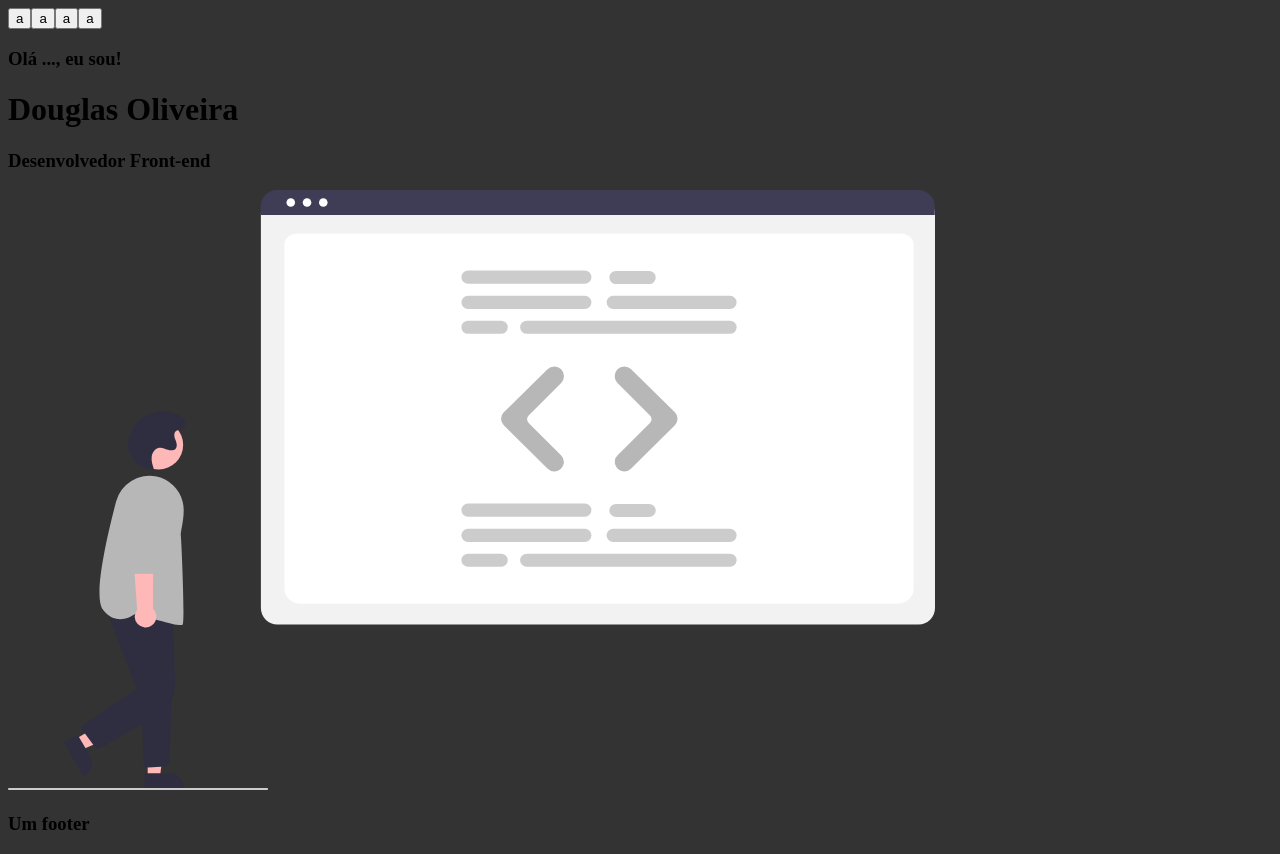
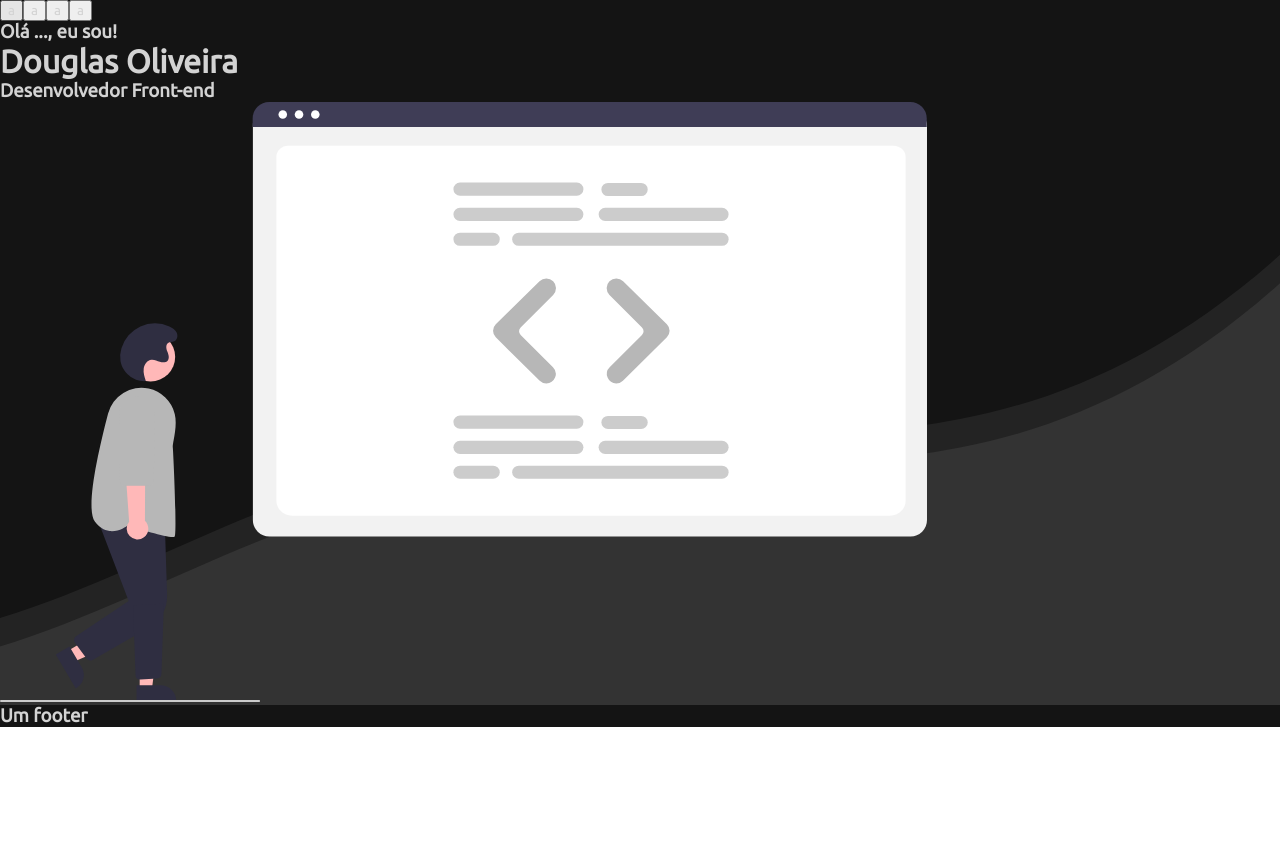
Before and after one commit to Doug77/portfolio-project, a React (Create React App) app in the folder portfolio/: page / in a window 1280 px wide. After the commit the page ends 800 px from the top, so only its background shows below. Built offline with nearby package versions, Linux system fonts and the light colour scheme; the HTML template or start-up script is replaced by a standard one.

Commit message:
iniciando estilizaçao

```diff
--- a/portfolio/src/App.css
+++ b/portfolio/src/App.css
@@ -1,3 +1,7 @@
-body {
-  background-color: #333333;
+@import url('https://fonts.googleapis.com/css2?family=Ubuntu:wght@300;400&display=swap');
+
+* {
+  margin: 0;
+  color: lightgray;
+  font-family: 'Ubuntu', sans-serif;
 }
--- /dev/null
+++ b/portfolio/src/components/footer/Footer.css
@@ -0,0 +1,3 @@
+footer {
+  background-color: #141414;
+}
--- a/portfolio/src/components/footer/Footer.jsx
+++ b/portfolio/src/components/footer/Footer.jsx
@@ -1,9 +1,10 @@
 import React from 'react';
+import './Footer.css';
 
 export default function Footer() {
   return (
-    <div>
+    <footer>
       <h3>Um footer</h3>
-    </div>
+    </footer>
   );
 }
--- /dev/null
+++ b/portfolio/src/components/header/Header.css
@@ -0,0 +1,3 @@
+header {
+  background-color: #141414;
+}
--- a/portfolio/src/components/header/Header.jsx
+++ b/portfolio/src/components/header/Header.jsx
@@ -1,4 +1,5 @@
 import React from 'react';
+import './Header.css';
 
 export default function Header() {
   return (
--- a/portfolio/src/components/mainPage/Main.css
+++ b/portfolio/src/components/mainPage/Main.css
@@ -1,3 +1,12 @@
-main {
-  background-color: #333333;
+.main-page {
+  background-image: url('../../img/background/Sem_titulo-1.svg');
+  background-repeat: no-repeat;
+  background-size: cover;
+  background-position: center center;
 }
+
+.caixa {
+  width: 250px;
+  height: 250px;
+  background-color: rgba(255, 0, 0, 0.39);
+}
--- a/portfolio/src/components/mainPage/MainPage.jsx
+++ b/portfolio/src/components/mainPage/MainPage.jsx
@@ -5,7 +5,7 @@ import developerImg from '../../img/icon/developer.svg';
 
 export default function MainPage() {
   return (
-    <main>
+    <main className="main-page">
       <div>
         <h3>Olá ..., eu sou!</h3>
         <h1>Douglas Oliveira</h1>
```
Also changed, not shown: portfolio/src/img/background/Sem_titulo-1.svg (renamed from portfolio/src/img/background/mybackground.svg).
